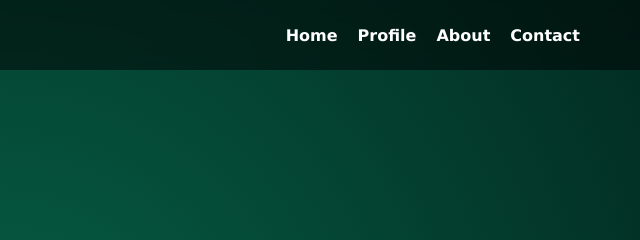
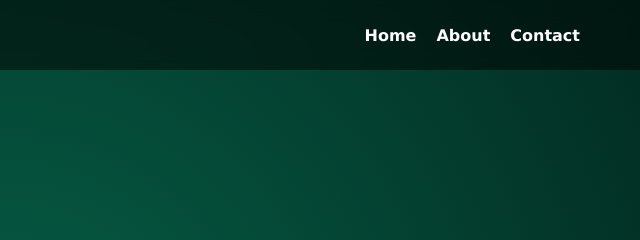
Before and after one commit to wandrie/myblog, a plain HTML site: page index.html in a window 1280 px wide. Shown: the top 240 px of the page, 640-1280 px from the left. Drawn offline with Linux system fonts and the light colour scheme.

Commit message:
mengubah menu navbar

```diff
--- a/index.html
+++ b/index.html
@@ -19,7 +19,6 @@
             <nav class="menu">
                 <ul class="nav-links">
                     <li><a href="#">Home</a></li>
-                    <li><a href="#">Profile</a></li>
                     <li><a href="#">About</a></li>
                     <li><a href="#">Contact</a></li>
                 </ul>
```
